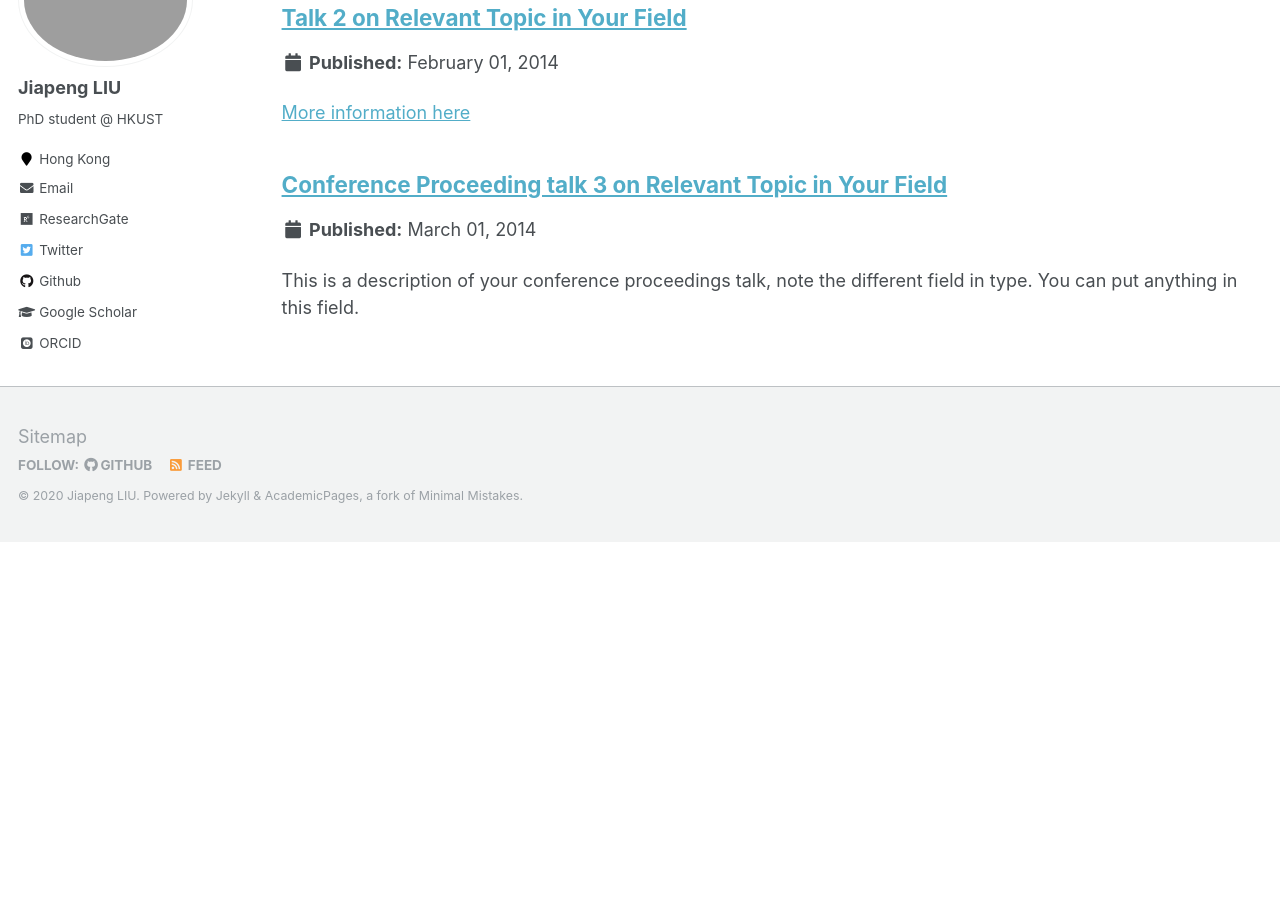
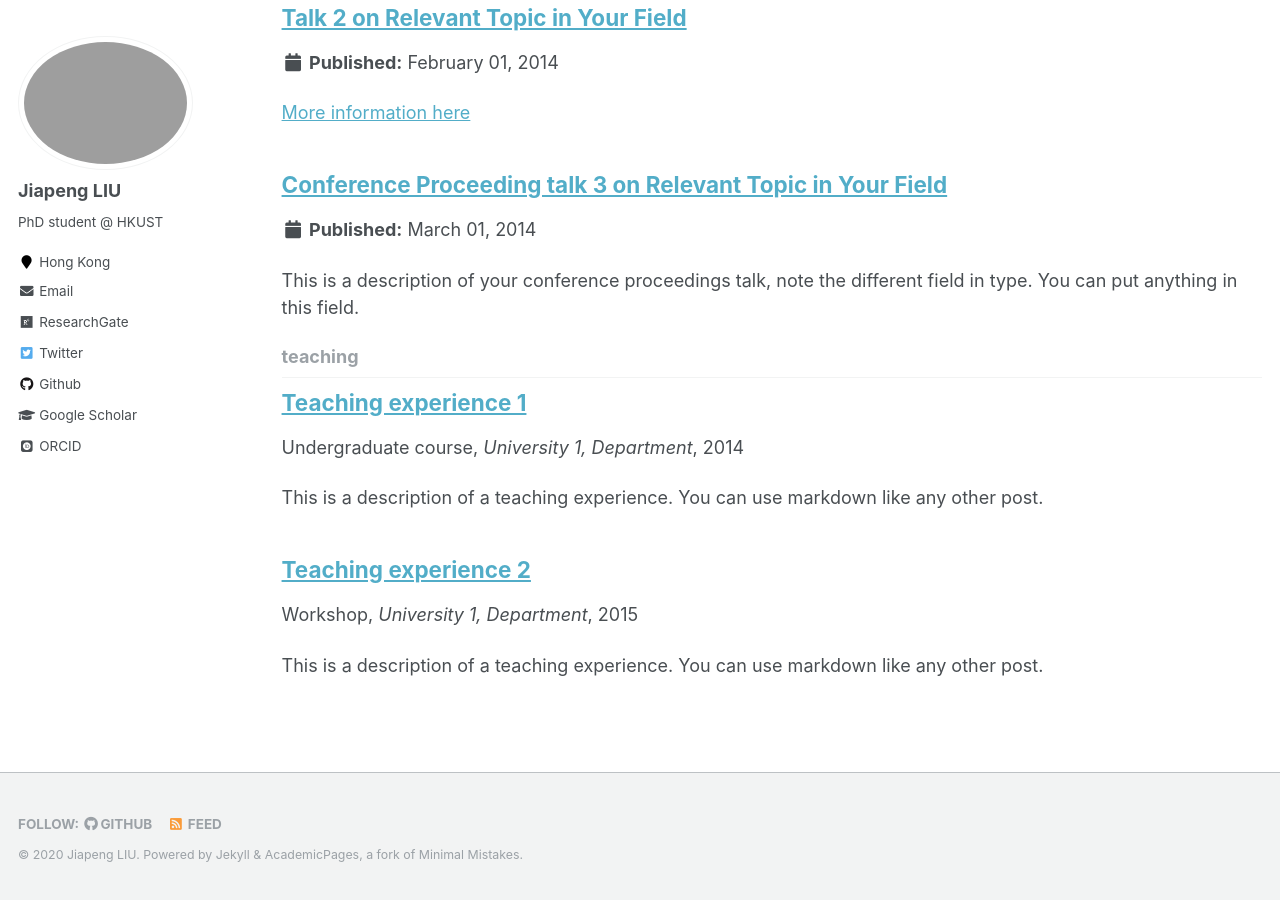
Before and after one commit to jiapeng-liu/jiapeng-liu.github.io, a Jekyll site: the page built from _pages/collection-archive.html, in a window 1280 px wide and 900 px high, scrolled down 4178 px. Built offline with Jekyll 4.4.1, drawn with Linux system fonts in a browser that asks for light colours; some web fonts are replaced; before the commit the page ends 4720 px from its top, so only the background shows below that; part of the change alters nothing that is shown.

Commit message:
init commit

```diff
--- a/_config.yml
+++ b/_config.yml
@@ -176,7 +176,7 @@ kramdown:
 # Collections
 collections:
   teaching:
-    output: false
+    output: true
     permalink: /:collection/:path/
   publications:
     output: true
--- a/_includes/footer/custom.html
+++ b/_includes/footer/custom.html
@@ -1,3 +1,3 @@
 <!-- start custom footer snippets -->
-<a href="/sitemap/">Sitemap</a>
+<!--<a href="/sitemap/">Sitemap</a>-->
 <!-- end custom footer snippets -->
```
